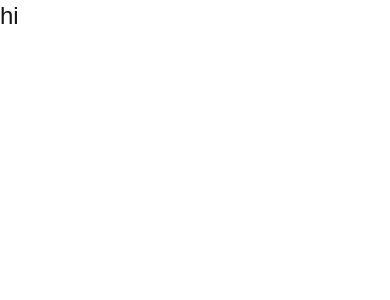
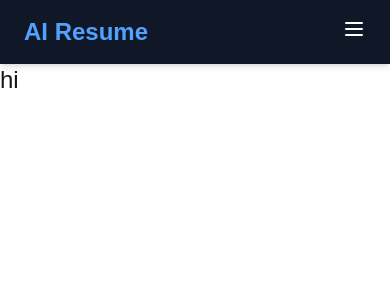
Before and after one commit to MITHILESH143/ai-resume, a Next.js app: page / in a window 390 px wide. Shown: the top 300 px of the page. Built offline with nearby package versions, Linux system fonts and the light colour scheme.

Commit message:
navbar create

```diff
--- a/src/app/layout.js
+++ b/src/app/layout.js
@@ -1,5 +1,6 @@
 import { Geist, Geist_Mono } from "next/font/google";
 import "./globals.css";
+import Navbar from "@/components/navbar";
 
 const geistSans = Geist({
   variable: "--font-geist-sans",
@@ -22,6 +23,7 @@ export default function RootLayout({ children }) {
       <body
         className={`${geistSans.variable} ${geistMono.variable} antialiased`}
       >
+      <Navbar />
         {children}
       </body>
     </html>
--- /dev/null
+++ b/src/components/navbar.jsx
@@ -0,0 +1,56 @@
+"use client";
+import Link from "next/link";
+import { useState } from "react";
+
+const Navbar = () => {
+  const [isOpen, setIsOpen] = useState(false);
+
+  return (
+    <nav className="bg-gray-900 text-white px-6 py-4 shadow-md">
+      <div className="flex justify-between items-center">
+        <Link href="/" className="text-2xl font-bold text-blue-400">
+          AI Resume
+        </Link>
+
+        <div className="md:hidden">
+          <button onClick={() => setIsOpen(!isOpen)}>
+            <svg
+              className="w-6 h-6 text-white"
+              fill="none"
+              stroke="currentColor"
+              viewBox="0 0 24 24"
+            >
+              <path
+                strokeLinecap="round"
+                strokeLinejoin="round"
+                strokeWidth={2}
+                d={isOpen ? "M6 18L18 6M6 6l12 12" : "M4 6h16M4 12h16M4 18h16"}
+              />
+            </svg>
+          </button>
+        </div>
+
+        <div className="hidden md:flex space-x-6">
+          <Link href="/" className="hover:text-blue-400">Dashboard</Link>
+          <Link href="/resume" className="hover:text-blue-400">Resume</Link>
+          <Link href="/interview" className="hover:text-blue-400">Interview</Link>
+          <Link href="/login" className="hover:text-blue-400">Login</Link>
+          <Link href="/register" className="hover:text-blue-400">Register</Link>
+        </div>
+      </div>
+
+      {/* Mobile Menu */}
+      {isOpen && (
+        <div className="md:hidden mt-4 flex flex-col space-y-2">
+          <Link href="/" className="hover:text-blue-400">Dashboard</Link>
+          <Link href="/resume" className="hover:text-blue-400">Resume</Link>
+          <Link href="/interview" className="hover:text-blue-400">Interview</Link>
+          <Link href="/login" className="hover:text-blue-400">Login</Link>
+          <Link href="/register" className="hover:text-blue-400">Register</Link>
+        </div>
+      )}
+    </nav>
+  );
+};
+
+export default Navbar;
--- a/src/components/page.jsx
+++ /dev/null
@@ -1,17 +0,0 @@
-import React from 'react';
-import { Link } from 'react-router-dom';
-
-const Navbar = () => (
-  <nav className="bg-gray-800 p-4 text-white flex justify-between">
-    <h1 className="font-bold">AI Resume</h1>
-    <div className="space-x-4">
-      <Link to="/">Dashboard</Link>
-      <Link to="/resume">Resume</Link>
-      <Link to="/interview">Interview</Link>
-      <Link to="/login">Login</Link>
-      <Link to="/register">Register</Link>
-    </div>
-  </nav>
-);
-
-export default Navbar;
```
